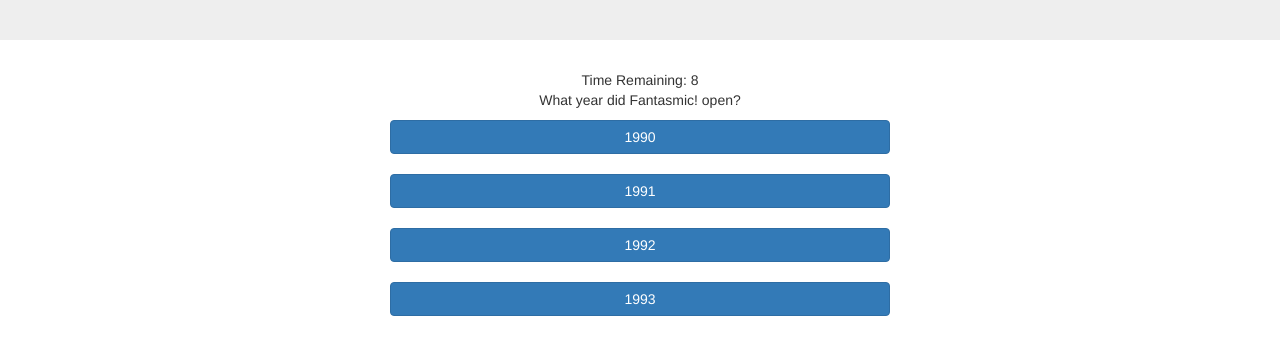
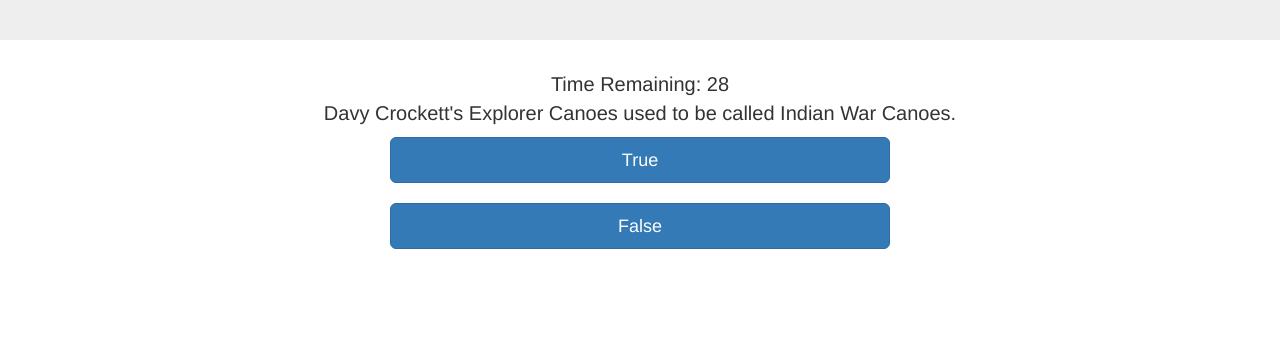
Before and after one commit to nbernabe09/TriviaGame, a plain HTML site: page index.html in a window 1280 px wide. Both pictures are taken after a click on the button "Click Here to Start". Shown: the part 155-510 px from the top of the page. Drawn offline with nearby package versions, Linux system fonts and the light colour scheme.

Commit message:
Added more questions and small style changes

```diff
--- a/assets/css/style.css
+++ b/assets/css/style.css
@@ -6,3 +6,7 @@ body {
 	width: 500px;
 	margin: 10px 0;
 }
+
+.game {
+	font-size: 20px;
+}
--- a/assets/javascript/app.js
+++ b/assets/javascript/app.js
@@ -4,8 +4,13 @@ $(document).ready(function() {
 	var questions = [
 		"What year did Fantasmic! open?",
 		"Which was the last attraction whose construction was overseen by Walt Disney?",
-		"What attraction was NOT available on opening day?"];
-	var answers = ["","",""]
+		"What attraction was NOT available on opening day?",
+		"Which is NOT one of the names of the Haunted Mansion's hitchhiking ghosts?",
+		"Holidayland was a recreation area with a separate entrance before being replaced by New Orleans Square.",
+		"Disney's FastPass system was first introduced in 2001 with the opening of Disney's California Adventure Park.",
+		"All of these attractions were replaced and rethemed, except:",
+		"Davy Crockett's Explorer Canoes used to be called Indian War Canoes."];
+	var answers = [];
 	answers[0] = [
 		"1990",
 		"1991",
@@ -17,10 +22,29 @@ $(document).ready(function() {
 		"Pirates of the Caribbean",
 		"Haunted Mansion"];
 	answers[2] = [
-	"Autopia",
-	"Casey Jr. Circus Train",
-	"Jungle Cruise",
-	"Peter Pan's Flight"];
+		"Autopia",
+		"Dumbo the Flying Elephant",
+		"Jungle Cruise",
+		"Peter Pan's Flight"];
+	answers[3] = [
+		"Ezra",
+		"Phineas",
+		"Gus",
+		"Victor"];
+	answers[4] = [
+		"True",
+		"False"];
+	answers[5] = [
+		"True",
+		"False"];
+	answers[6] = [
+		"Maliboomer",
+		"Orange Stinger",
+		"Mulholland Madness",
+		"Sun Wheel"];
+	answers[7] = [
+		"True",
+		"False"];
 	var time, ask, countdown, right, wrong, tooLong;
 	var clockRunning = false;
 
@@ -29,17 +53,17 @@ $(document).ready(function() {
 		right = 0;
 		wrong = 0;
 		tooLong = 0;
-		ask = 0;
+		ask = 7;
 		newQuestion(ask);
 	}
 	function newQuestion(x) {
 		if (ask === questions.length) {
 			$("#question").html("<div>Right Answers: " + right + "</div><div>Wrong Answers: " + wrong + "</div><div>Timeouts: " + tooLong + "</div>");
-			$("#answers").html("<div class=' btn btn-primary' id='replay'>Replay</div>");
+			$("#answers").html("<div class=' btn btn-primary btn-lg' id='replay'>Replay</div>");
 		} else {
 			$("#time").html("Time Remaining: <span id='limit'></span>");
 			$("#answers").html("");
-			time = 10;
+			time = 30;
 			$("#limit").html(time);
 			startGameTime();
 			$("#question").html(questions[x]);
@@ -48,7 +72,7 @@ $(document).ready(function() {
 	}
 	function listAnswers(x) {
 		for (var i = 0; i < (answers[x]).length; i++) {
-			$("#answers").append("<div class='row'><div class=' btn btn-primary' id='answer" + i + "'>" + answers[x][i] + "</div></div>");
+			$("#answers").append("<div class='row'><div class=' btn btn-primary btn-lg' id='answer" + i + "'>" + answers[x][i] + "</div></div>");
 		}
 	}
 	function rightPick() {
@@ -116,7 +140,7 @@ $(document).ready(function() {
 
 	// Button Clicks
 	$("body").on("click", "#answer0", function() {
-		if (ask === -1) {
+		if ((ask === 4) || (ask === 6) || (ask === 7)) {
 			stopTime();
 			rightPick();
 		} else {
@@ -125,7 +149,7 @@ $(document).ready(function() {
 		}
 	});
 	$("body").on("click", "#answer1", function() {
-		if (ask === 2) {
+		if ((ask === 2) || (ask === 5)) {
 			stopTime();
 			rightPick();
 		} else {
@@ -143,7 +167,7 @@ $(document).ready(function() {
 		}
 	});
 	$("body").on("click", "#answer3", function() {
-		if (ask === -1) {
+		if (ask === 3) {
 			stopTime();
 			rightPick();
 		} else {
--- a/index.html
+++ b/index.html
@@ -1,7 +1,7 @@
 <!DOCTYPE html>
 <html>
 <head>
-	<title>Trivia Game</title>
+	<title>Disneyland Trivia Game</title>
 	<!-- Bootstrap and CSS -->
 	<link rel="stylesheet" href="https://maxcdn.bootstrapcdn.com/bootstrap/3.3.7/css/bootstrap.min.css" integrity="sha384-BVYiiSIFeK1dGmJRAkycuHAHRg32OmUcww7on3RYdg4Va+PmSTsz/K68vbdEjh4u" crossorigin="anonymous">
 	<link rel="stylesheet" type="text/css" href="assets/css/style.css">
@@ -17,7 +17,7 @@
   	</div>
 	</div>
 
-	<div class="container">
+	<div class="container game">
 		<div class="row">
 			<div id="time"></div>
 		</div>
```
